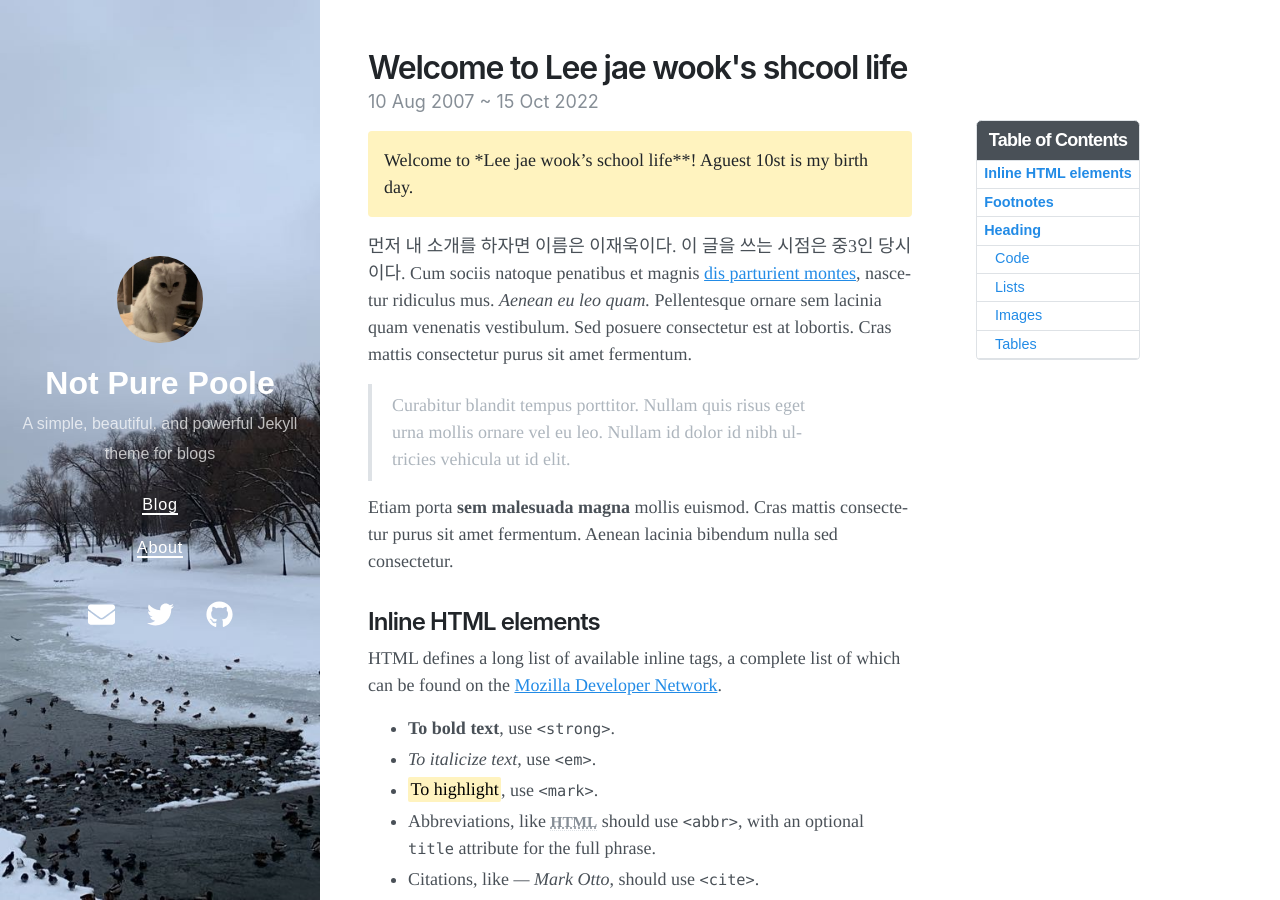
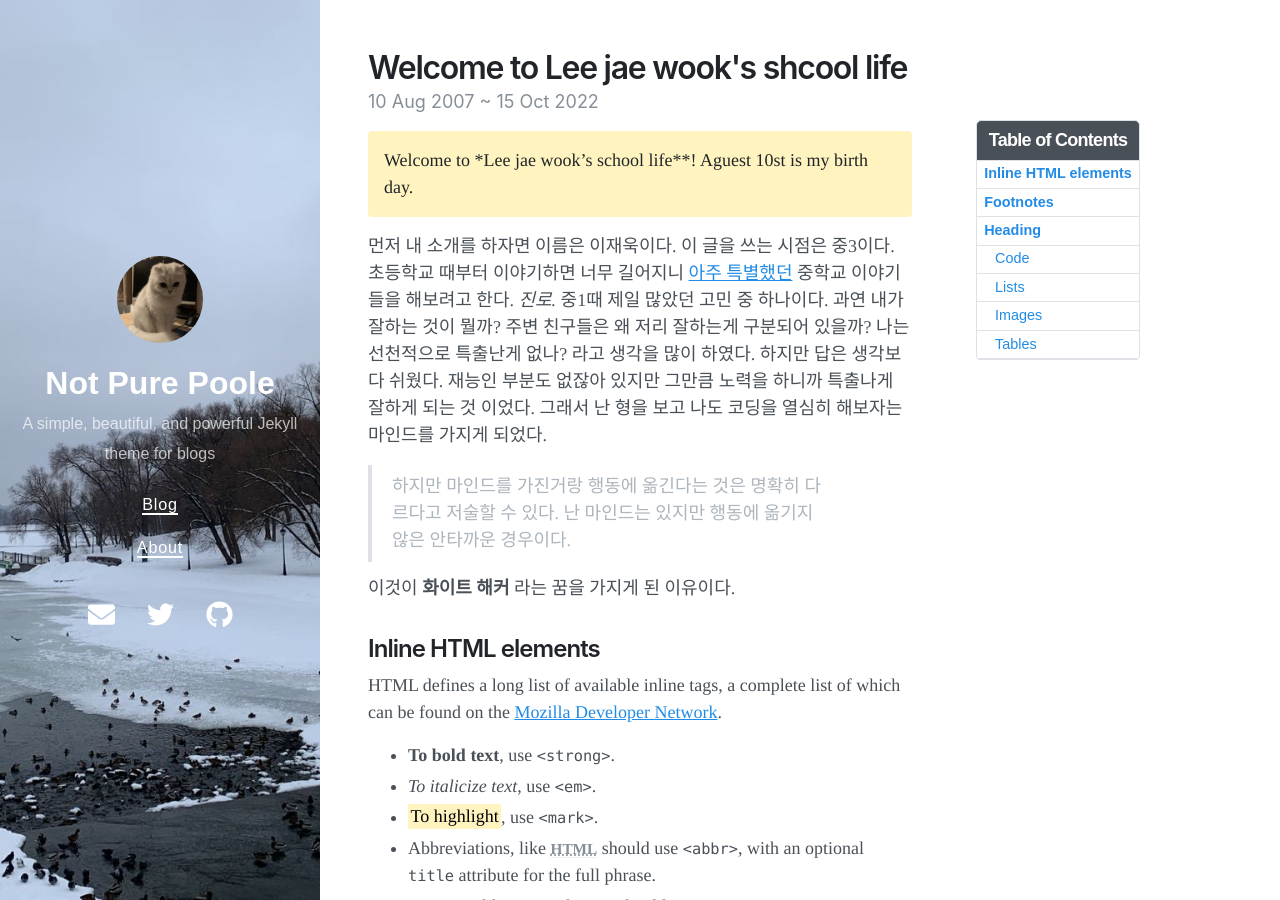
Before and after one commit to limegum07/limegum07.github.io, a Jekyll site: the page built from _posts/2020-09-29-welcome-to-not-pure-poole.md, in a window 1280 px wide and 900 px high. Built offline with Jekyll 4.4.1, drawn with Linux system fonts in a browser that asks for light colours; nearby versions of some CDN libraries.

Commit message:
Update 2020-09-29-welcome-to-not-pure-poole.md

```diff
--- a/_posts/2020-09-29-welcome-to-not-pure-poole.md
+++ b/_posts/2020-09-29-welcome-to-not-pure-poole.md
@@ -8,13 +8,12 @@ toc:  true
 ---
 Welcome to *Lee jae wook's school life**! Aguest 10st is my birth day.
 {: .message }
+먼저 내 소개를 하자면 이름은 이재욱이다. 이 글을 쓰는 시점은 중3이다.
+초등학교 때부터 이야기하면 너무 길어지니 <a href="#">아주 특별했던</a> 중학교 이야기들을 해보려고 한다. *진로.* 중1때 제일 많았던 고민 중 하나이다. 과연 내가 잘하는 것이 뭘까? 주변 친구들은 왜 저리 잘하는게 구분되어 있을까? 나는 선천적으로 특출난게 없나? 라고 생각을 많이 하였다. 하지만 답은 생각보다 쉬웠다. 재능인 부분도 없잖아 있지만 그만큼 노력을 하니까 특출나게 잘하게 되는 것 이었다. 그래서 난 형을 보고 나도 코딩을 열심히 해보자는 마인드를 가지게 되었다.
 
-먼저 내 소개를 하자면 이름은 이재욱이다. 이 글을 쓰는 시점은 중3인 당시이다.
-Cum sociis natoque penatibus et magnis <a href="#">dis parturient montes</a>, nascetur ridiculus mus. *Aenean eu leo quam.* Pellentesque ornare sem lacinia quam venenatis vestibulum. Sed posuere consectetur est at lobortis. Cras mattis consectetur purus sit amet fermentum.
+> 하지만 마인드를 가진거랑 행동에 옮긴다는 것은 명확히 다르다고 저술할 수 있다. 난 마인드는 있지만 행동에 옮기지 않은 안타까운 경우이다.
 
-> Curabitur blandit tempus porttitor. Nullam quis risus eget urna mollis ornare vel eu leo. Nullam id dolor id nibh ultricies vehicula ut id elit.
-
-Etiam porta **sem malesuada magna** mollis euismod. Cras mattis consectetur purus sit amet fermentum. Aenean lacinia bibendum nulla sed consectetur.
+이것이 **화이트 해커** 라는 꿈을 가지게 된 이유이다.
 
 ## Inline HTML elements
 
```
